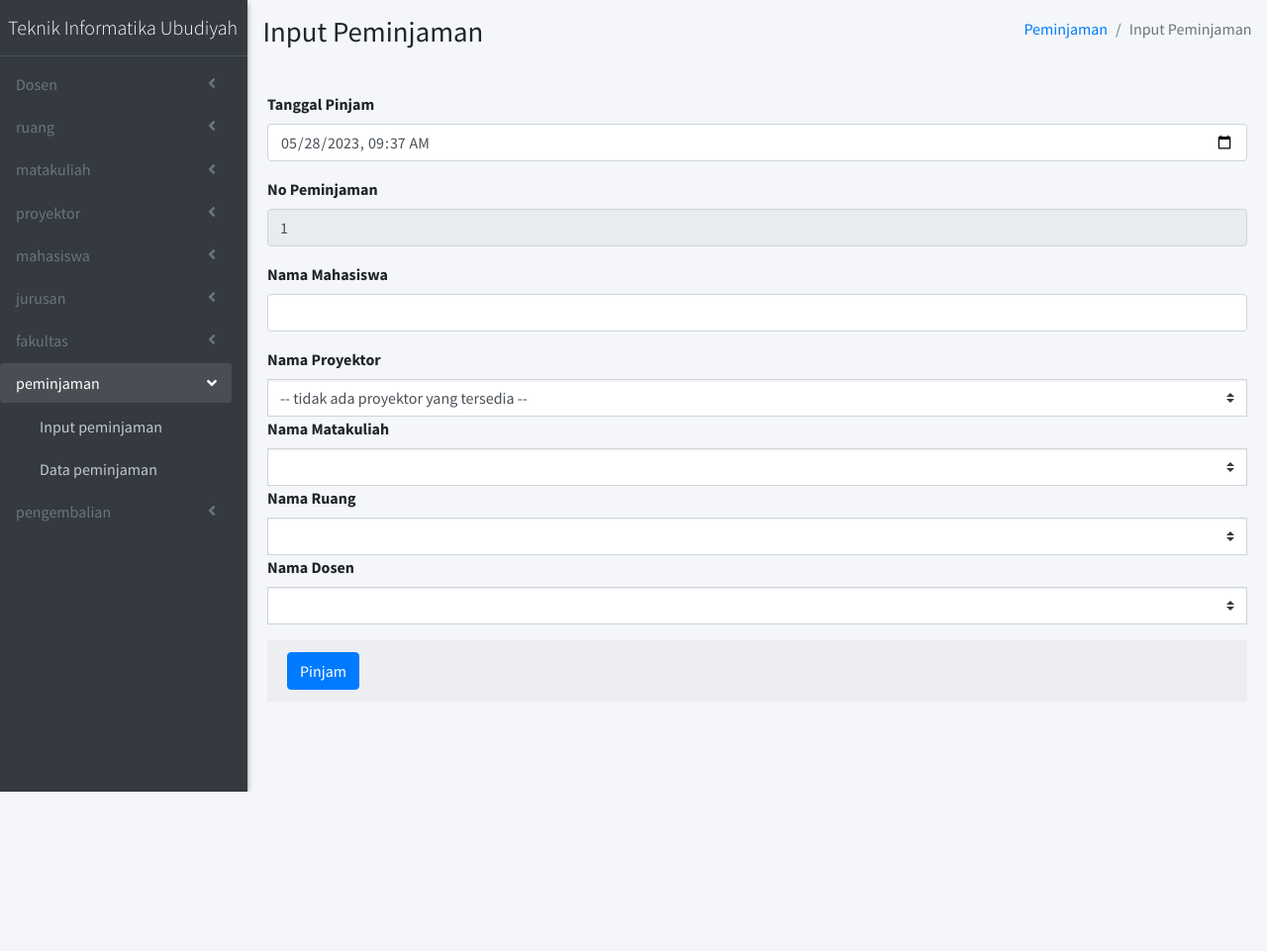
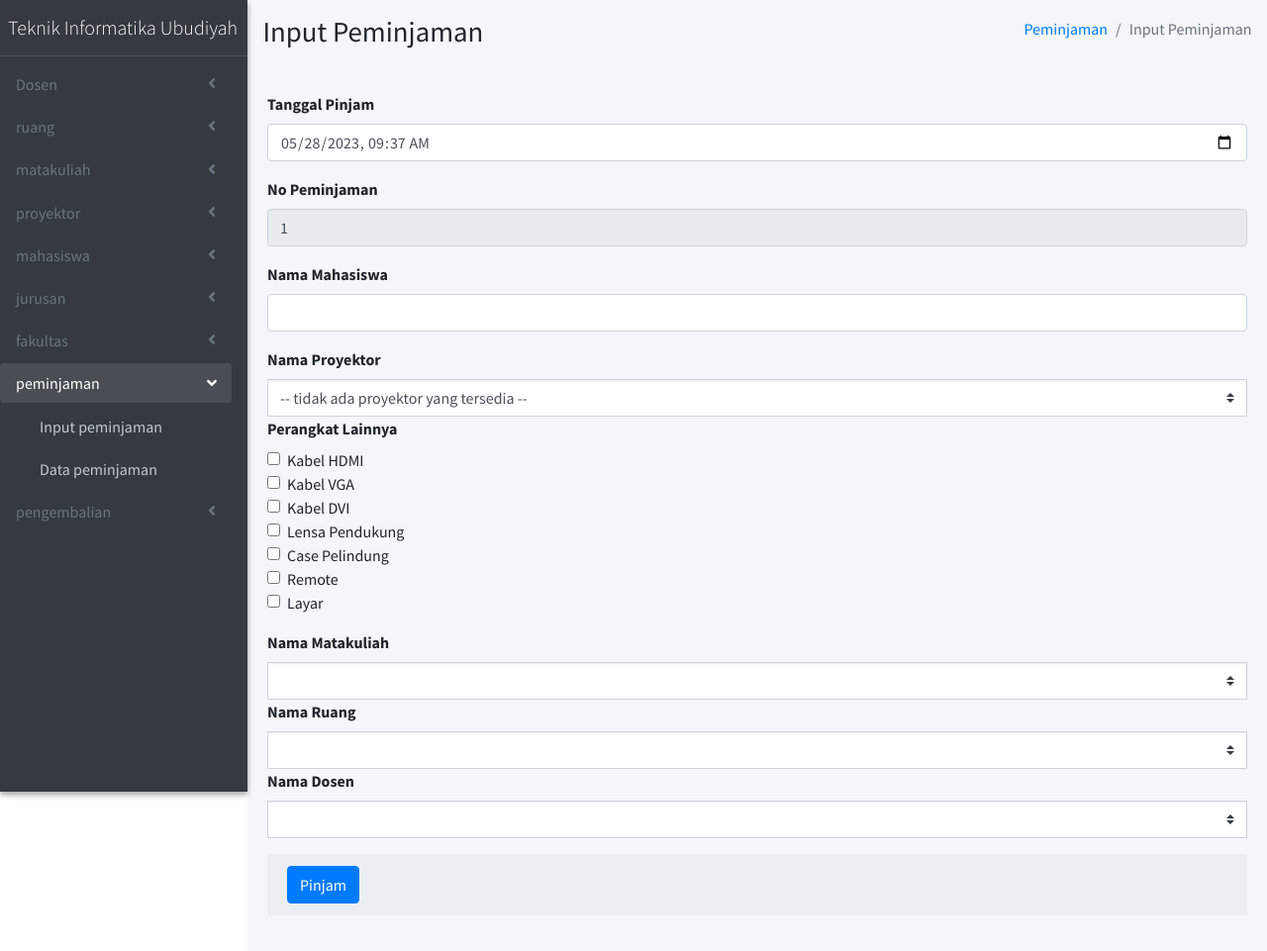
Before and after one commit to allail-qadrillah/Peminjaman-alat-RFID, a Flask app: page /input-peminjaman in a window 1280 px wide. Shown: the whole page at 99% size. Before the commit the page ends 800 px from the top, so only its background shows below. Run offline with Flask 3, Linux system fonts and the light colour scheme; data that the repository does not hold is empty; some libraries are stand-ins or nearby versions.

Commit message:
- menambahkan item perangkat lainnya - convert peminjaman to excel

```diff
--- /dev/null
+++ b/test.py
@@ -0,0 +1,4 @@
+perangkat_lainnya = {'remote': False, 'kabel vga': False, 'lensa pendukung': False,
+                     'kabel hdmi': True, 'kabel dvi': True, 'case pelindung': True, 'layar': True}
+
+print(" | ".join([key for key, value in perangkat_lainnya.items() if value]))
--- a/websites/templates/input_peminjaman.html
+++ b/websites/templates/input_peminjaman.html
@@ -45,16 +45,62 @@
 
           {%if data_proyektor %}
 
-            <option  selected disabled>-- Pilih salah satu --</option>
-            {% for proyektor in data_proyektor %}
-            <option>{{ proyektor['nama'] }}</option>
-            {% endfor %}
+          <option selected disabled>-- Pilih salah satu --</option>
+          {% for proyektor in data_proyektor %}
+          <option>{{ proyektor['nama'] }}</option>
+          {% endfor %}
 
           {% else %}
-            <option value="" selected disabled>-- tidak ada proyektor yang tersedia --</option>
+          <option value="" selected disabled>-- tidak ada proyektor yang tersedia --</option>
           {% endif %}
 
         </select>
+
+        <div class="form-group">
+          <label for="">Perangkat Lainnya</label>
+          <div class="form-check">
+            <label class="form-check-label">
+              <input name="kabel_hdmi" type="checkbox" class="form-check-input" value="kabel_hdmi">
+              Kabel HDMI
+              <i class="input-helper"></i></label>
+          </div>
+          <div class="form-check">
+            <label class="form-check-label">
+              <input name="kabel_vga" type="checkbox" class="form-check-input" value="kabel_vga">
+              Kabel VGA
+              <i class="input-helper"></i></label>
+          </div>
+          <div class="form-check">
+            <label class="form-check-label">
+              <input name="kabel_dvi" type="checkbox" class="form-check-input" value="kabel_dvi">
+              Kabel DVI
+              <i class="input-helper"></i></label>
+          </div>
+          <div class="form-check">
+            <label class="form-check-label">
+              <input name="lensa_pendukung" type="checkbox" class="form-check-input" value="lensa_pendukung">
+              Lensa Pendukung
+              <i class="input-helper"></i></label>
+          </div>
+          <div class="form-check">
+            <label class="form-check-label">
+              <input name="case_pelindung" type="checkbox" class="form-check-input" value="case_pelindung">
+              Case Pelindung
+              <i class="input-helper"></i></label>
+          </div>
+          <div class="form-check">
+            <label class="form-check-label">
+              <input name="remote" type="checkbox" class="form-check-input" value="remote">
+              Remote
+              <i class="input-helper"></i></label>
+          </div>
+          <div class="form-check">
+            <label class="form-check-label">
+              <input name="layar" type="checkbox" class="form-check-input" value="layar">
+              Layar
+              <i class="input-helper"></i></label>
+          </div>
+        </div>
 
         <div class="form-group">
           <label for="exampleSelectRounded0">Nama Matakuliah</label>
--- a/websites/views.py
+++ b/websites/views.py
@@ -1,4 +1,4 @@
-from flask import Blueprint, render_template, redirect, url_for, request, flash
+from flask import Blueprint, render_template, redirect, url_for, request, flash, make_response
 from .model import User
 views = Blueprint('views', __name__)
 
@@ -334,6 +334,15 @@ def input_peminjaman():
         ruang = request.form['ruang']
         dosen = request.form['dosen']
 
+        kabel_hdmi = request.form.get('hdmi') == 'hdmi'
+        kabel_vga = request.form.get('vga') == 'vga'
+        remote = request.form.get('remote') == 'remote'
+        kabel_dvi = request.form.get('kabel_dvi') == 'kabel_dvi'
+        lensa_pendukung = request.form.get(
+            'lensa_pendukung') == 'lensa_pendukung'
+        case_pelindung = request.form.get('case_pelindung') == 'case_pelindung'
+        layar = request.form.get('layar') == 'layar'
+
         user.add_document('peminjaman', random_string, {
             'id': random_string,
             'waktu': waktu,
@@ -344,7 +353,16 @@ def input_peminjaman():
             'matakuliah': matakuliah,
             'ruang': ruang,
             'dosen': dosen,
-            'status': True
+            'status': True,
+            'perangkat_lainnya': {
+                'kabel hdmi': kabel_hdmi,
+                'kabel vga': kabel_vga,
+                'remote': remote,
+                'kabel dvi': kabel_dvi,
+                'lensa pendukung': lensa_pendukung,
+                'case pelindung': case_pelindung,
+                'layar': layar
+            }
         })
         user.change_status_proyektor(nama_proyektor=proyektor)
         flash(['Proyektor Berhasil Dipinjam 👍',
@@ -424,6 +442,15 @@ def input_pengembalian():
         matakuliah = request.form['matakuliah']
         ruang = request.form['ruang']
         dosen = request.form['dosen']
+
+        kabel_hdmi = request.form.get('hdmi') == 'hdmi'
+        kabel_vga = request.form.get('vga') == 'vga'
+        remote = request.form.get('remote') == 'remote'
+        kabel_dvi = request.form.get('kabel_dvi') == 'kabel_dvi'
+        lensa_pendukung = request.form.get('lensa_pendukung') == 'lensa_pendukung'
+        case_pelindung = request.form.get('case_pelindung') == 'case_pelindung'
+        layar = request.form.get('layar') == 'layar'
+
         user.add_document('pengembalian', random_string, {
             'id': random_string,
             'waktu': waktu,
@@ -435,7 +462,16 @@ def input_pengembalian():
             'matakuliah': matakuliah,
             'ruang': ruang,
             'dosen': dosen,
-            'status': True
+            'status': True,
+            'perangkat_lainnya': {
+                'kabel hdmi': kabel_hdmi,
+                'kabel vga': kabel_vga,
+                'remote': remote,
+                'kabel dvi': kabel_dvi,
+                'lensa pendukung': lensa_pendukung,
+                'case pelindung': case_pelindung,
+                'layar': layar
+            }
         })
         user.change_status_proyektor(nama_proyektor=proyektor)
         user.delete_peminjaman(proyektor)
@@ -443,18 +479,24 @@ def input_pengembalian():
         flash(['Proyektor Berhasil Dikembalikan 👍',
               f'{nama} telah mengembalikan proyektor {proyektor}', 'success'])
         return redirect(url_for('views.dashboard'))
-    try:
-        mahasiswa = user.find_mahasiswa()
-        peminjaman = user.find_peminjaman()
-        user.update_value_rtdb('id', "0")
 
-        return render_template('input_pengembalian.html', active='pengembalian',
-                               mahasiswa=mahasiswa,
-                               peminjaman=peminjaman)
-    except:
-        flash(['Tidak dapat mengakses input pengembalian',
-              'dikarenakan anda harus menscan kartu RFID terlebih dahulu', 'warning'])
-        return redirect(url_for('views.dashboard'))
+    mahasiswa = user.find_mahasiswa()
+    peminjaman = user.find_peminjaman()
+    return render_template('input_pengembalian.html', active='pengembalian',
+                           mahasiswa=mahasiswa,
+                           peminjaman=peminjaman)
+    # try:
+    #     mahasiswa = user.find_mahasiswa()
+    #     peminjaman = user.find_peminjaman()
+    #     user.update_value_rtdb('id', "0")
+
+    #     return render_template('input_pengembalian.html', active='pengembalian',
+    #                            mahasiswa=mahasiswa,
+    #                            peminjaman=peminjaman)
+    # except:
+    #     flash(['Tidak dapat mengakses input pengembalian',
+    #           'dikarenakan anda harus menscan kartu RFID terlebih dahulu', 'warning'])
+    #     return redirect(url_for('views.dashboard'))
 
 
 @views.route('/data-pengembalian', methods=['POST', 'GET'])
@@ -498,3 +540,20 @@ def data_pengembalian():
 def delete_data_pengembalian(id):
     user.delete_document('pengembalian', id)
     return redirect(url_for('views.data_pengembalian'))
+
+
+@views.route('/data-peminjaman/convert', methods=['POST', 'GET'])
+def convert_peminjaman():
+    if request.method == 'POST':
+        start_time = request.form['start_time']
+        end_time = request.form['end_time']
+        print(start_time, end_time)
+
+        file = user.export_to_excel('peminjaman', start_time, end_time)
+        response = make_response(file.getvalue())
+        response.headers['Content-Disposition'] = 'attachment; filename=peminjaman.xlsx'
+        response.headers['Content-Type'] = 'application/vnd.openxmlformats-officedocument.spreadsheetml.sheet'
+
+        return response
+
+    return redirect(url_for('views.data_pengembalian'))
```
Also changed, not shown: unittest.py (deleted, +0 -31 lines), websites/convert_to_excel.py (added, +50 -0 lines), websites/model.py (+102 -60 lines), websites/static/dist/js/admin/pengembalian.js (+18 -1 lines), websites/templates/data_peminjaman.html (+37 -3 lines), websites/templates/data_pengembalian.html (+11 -0 lines), websites/templates/input_pengembalian.html (+47 -1 lines), websites/templates/input_proyektor.html (+3 -6 lines), 1 other file.
